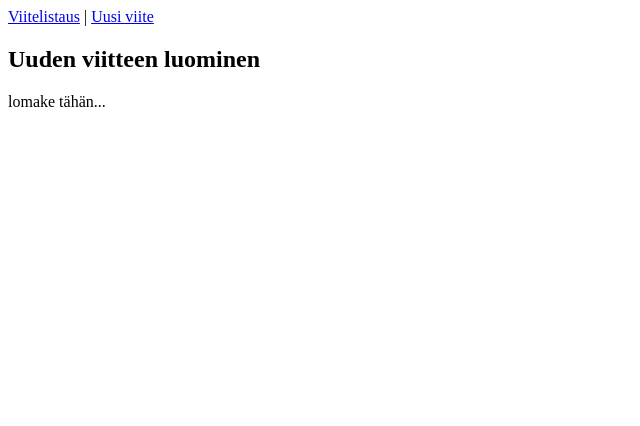
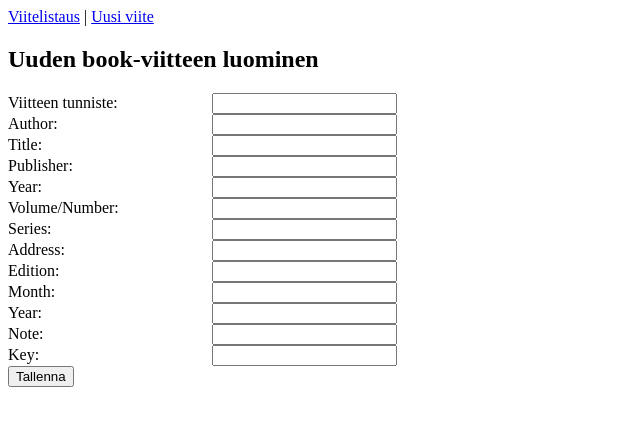
Before and after one commit to ruokokoski/ohtu-miniprojekti, a Flask app: page /new_reference in a window 1280 px wide. Shown: the top 426 px of the page, without its empty margins (0-640 px from the left). Run offline with Flask 3, Linux system fonts and the light colour scheme.

Commit message:
Add form for new book-reference

```diff
--- a/src/templates/new_reference.html
+++ b/src/templates/new_reference.html
@@ -6,8 +6,53 @@ Uusi viite
 
 {% block body %}
 
-<h2>Uuden viitteen luominen</h2>
+<h2>Uuden book-viitteen luominen</h2>
 
-<p>lomake tähän...</p>
+<form action="/create_reference" method="post" style="display: inline-block;">
+    <!-- <label for="reference_type" style="display: inline-block; width: 200px;">Valitse viitteen tyyppi:</label> -->
+
+    <label for="citation_key" style="display: inline-block; width: 200px;">Viitteen tunniste:</label>
+    <input type="text" name="citation_key" required>
+    <br>
+    <label for="author" style="display: inline-block; width: 200px;">Author:</label>
+    <input type="text" name="author" required>
+    <br>
+    <label for="title" style="display: inline-block; width: 200px;">Title:</label>
+    <input type="text" name="title" required>
+    <br>
+    <label for="publisher" style="display: inline-block; width: 200px;">Publisher:</label>
+    <input type="text" name="publisher" required>
+    <br>
+    <label for="year" style="display: inline-block; width: 200px;">Year:</label>
+    <input type="text" name="year" required>
+    <br>
+    <label for="volume" style="display: inline-block; width: 200px;">Volume/Number:</label>
+    <input type="text" name="volume">
+    <br>
+    <label for="series" style="display: inline-block; width: 200px;">Series:</label>
+    <input type="text" name="series">
+    <br>
+    <label for="address" style="display: inline-block; width: 200px;">Address:</label>
+    <input type="text" name="address">
+    <br>
+    <label for="edition" style="display: inline-block; width: 200px;">Edition:</label>
+    <input type="text" name="edition">
+    <br>
+    <label for="month" style="display: inline-block; width: 200px;">Month:</label>
+    <input type="text" name="month">
+    <br>
+    <label for="year" style="display: inline-block; width: 200px;">Year:</label>
+    <input type="text" name="year">
+    <br>
+    <label for="note" style="display: inline-block; width: 200px;">Note:</label>
+    <input type="text" name="note">
+    <br>
+    <label for="key" style="display: inline-block; width: 200px;">Key:</label>
+    <input type="text" name="key">
+    <br>
+    <button type="submit">
+      Tallenna
+    </button>
+  </form>
 
 {% endblock %}
```
